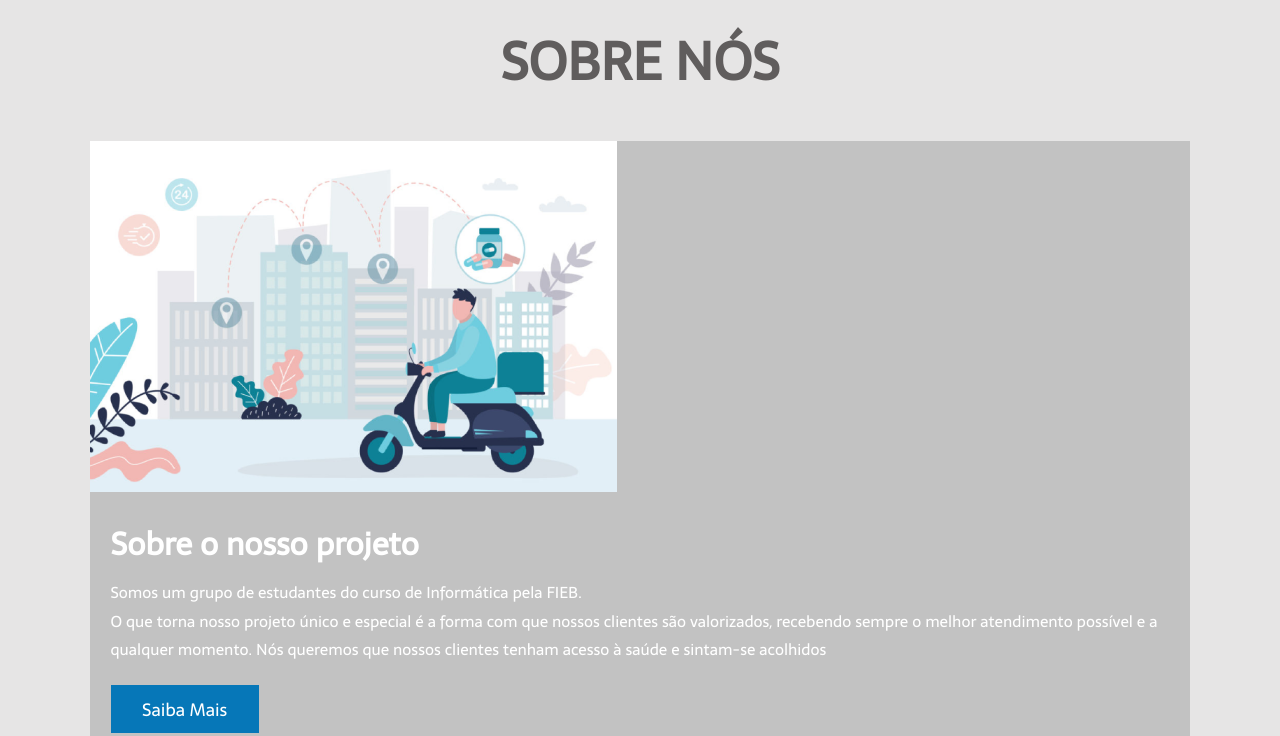
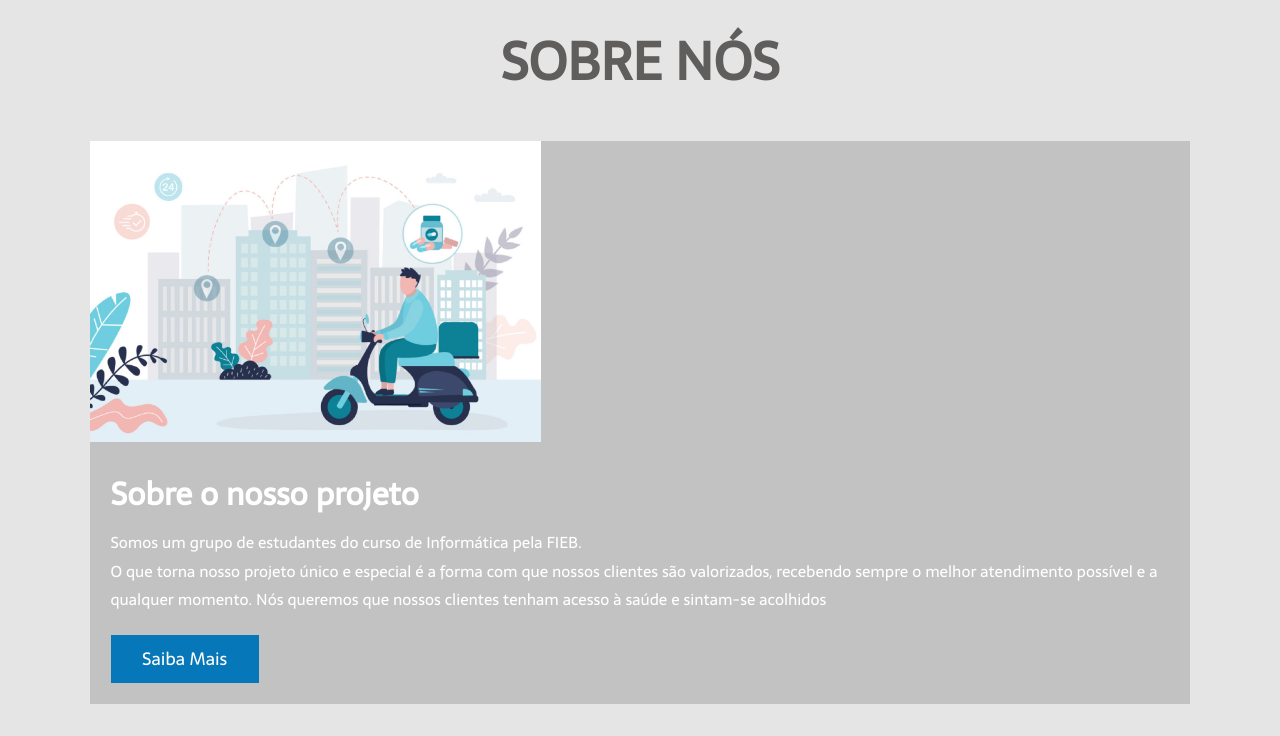
Before and after one commit to lisboa-leo/Farmacia, a plain HTML site: page index.html in a window 1280 px wide. Shown: the part 802-1538 px from the top of the page. Drawn offline with Linux system fonts and the light colour scheme; files whose address does not match are found by name.

Commit message:
Alteração na imagem da pagina

```diff
--- a/style.css
+++ b/style.css
@@ -250,7 +250,7 @@ section{
 }
 
 .sobre .fileira .imagem img{
-    width: 70%;
+    width: 60%;
 }
 
 .sobre .fileira .content{
@@ -269,6 +269,7 @@ section{
     color: #fff;
     padding: 1rem 0;
     line-height: 1.8;
+    text-aling:left;
 }
 
 .menu .box-container{
```
